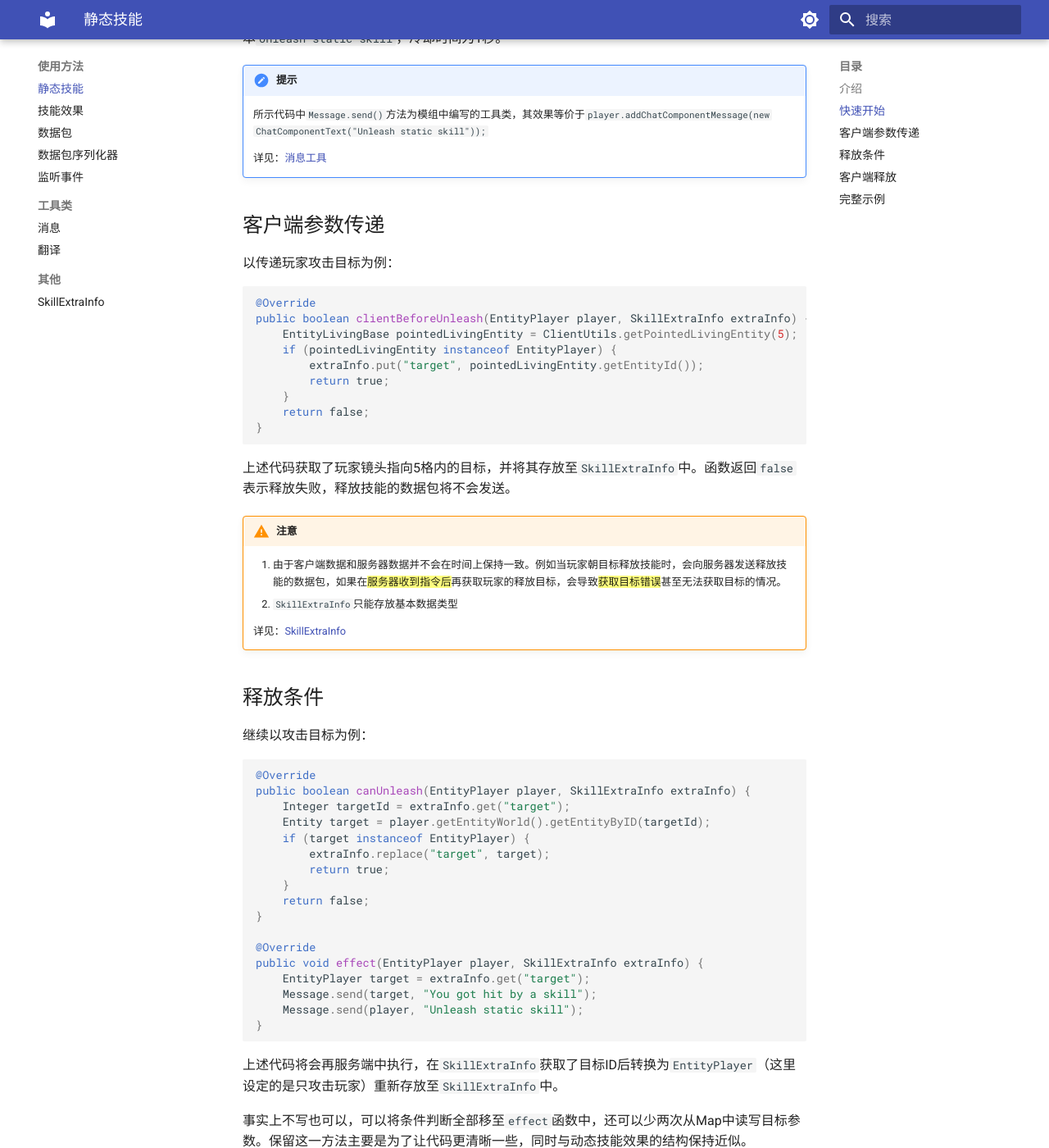
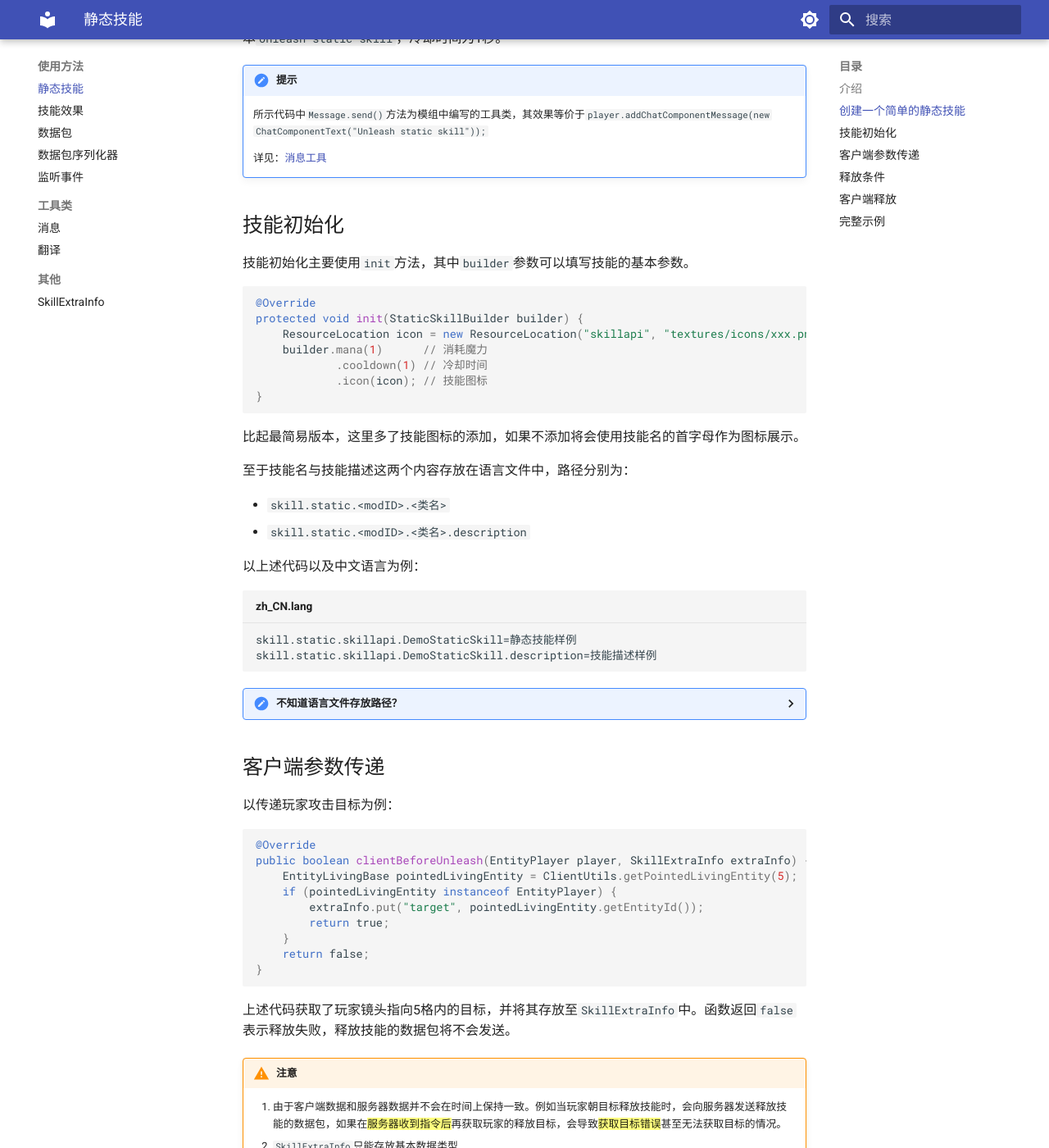
Before and after one commit to Junzzzz/SkillAPI-docs, an MkDocs documentation site: the page built from docs/usage/static-skill.md, in a window 1280 px wide and 1400 px high, scrolled down 884 px. Shown: the whole window at 82% size. Built offline with MkDocs 1.6.1 and Material for MkDocs 9.7.7, drawn with Linux system fonts in a browser that asks for light colours.

Commit message:
修改部分内容

````diff
--- a/docs/usage/static-skill.md
+++ b/docs/usage/static-skill.md
@@ -4,7 +4,7 @@
 
 虽然本模组的主要特点是可以动态编辑技能效果、参数，但是依旧保留了静态技能的编写。但是预置的参数比如技能名、技能描述、冷却时间等等无法在游戏启动后修改。当然好处也就是相比技能效果来说{==稍微==}灵活一点。
 
-## 快速开始
+## 创建一个简单的静态技能
 
 !!! note "用法"
 
@@ -36,6 +36,40 @@ public class DemoStaticSkill extends AbstractStaticSkill {
     所示代码中`Message.send()`方法为模组中编写的工具类，其效果等价于`player.addChatComponentMessage(new ChatComponentText("Unleash static skill"));`
 
     详见：[消息工具](./utils/message.md "消息工具")
+
+## 技能初始化
+
+技能初始化主要使用`init`方法，其中`builder`参数可以填写技能的基本参数。
+
+```java
+@Override
+protected void init(StaticSkillBuilder builder) {
+    ResourceLocation icon = new ResourceLocation("skillapi", "textures/icons/xxx.png");
+    builder.mana(1)      // 消耗魔力
+            .cooldown(1) // 冷却时间
+            .icon(icon); // 技能图标
+}
+```
+
+比起最简易版本，这里多了技能图标的添加，如果不添加将会使用技能名的首字母作为图标展示。
+
+至于技能名与技能描述这两个内容存放在语言文件中，路径分别为：
+
+ - `skill.static.<modID>.<类名>`
+ - `skill.static.<modID>.<类名>.description`
+
+以上述代码以及中文语言为例：
+
+```lang title="zh_CN.lang"
+skill.static.skillapi.DemoStaticSkill=静态技能样例
+skill.static.skillapi.DemoStaticSkill.description=技能描述样例
+```
+
+??? help "不知道语言文件存放路径？"
+
+    默认路径为: `assets/<modId>/lang/<language>.lang`
+
+    如本模组的中文语言翻译存放在: `assets/skillapi/lang/zh_CN.lang`
 
 ## 客户端参数传递
 
````
Also changed, not shown: docs/index.md (+2 -2 lines).
